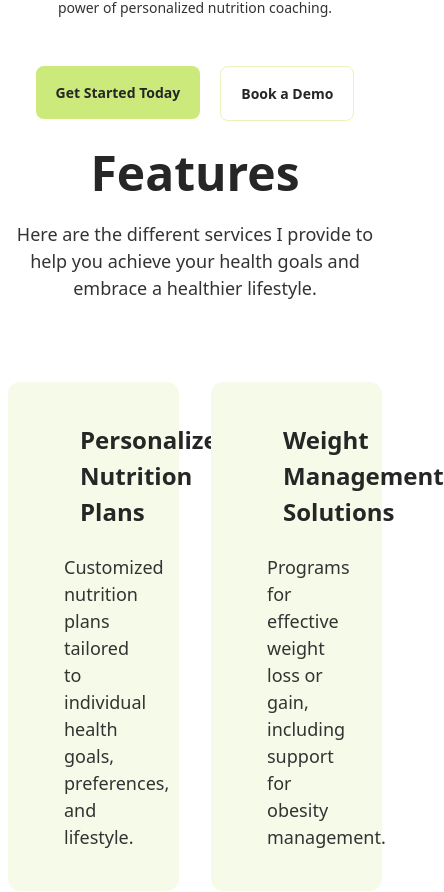
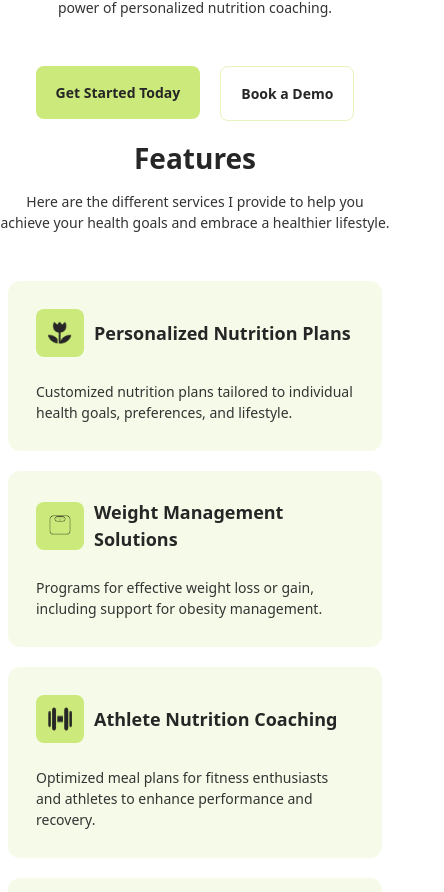
Before and after one commit to AbdullahAhmadAAK/tooba-asif-dietician-portfolio, a SvelteKit app: page / in a window 390 px wide. Shown: the part 860-1752 px from the top of the page, 444 px wide, since content can reach past the window. Built offline with nearby package versions, Linux system fonts and the light colour scheme.

Commit message:
make features section responsive

```diff
--- a/src/routes/sections/FeatureSection.svelte
+++ b/src/routes/sections/FeatureSection.svelte
@@ -45,30 +45,30 @@
 </script>
 
 <div class="flex flex-col gap-3">
-  <h4 class="text-[#262626] text-center text-[48px] font-bold">Features</h4>
+  <h4 class="text-[#262626] text-center md:text-[48px] sm:text-[38px] text-[28px] font-bold">Features</h4>
 
-  <p class="text-[#333333] text-center text-[18px] font-medium">
+  <p class="text-[#333333] text-center md:text-[18px] sm:text-[16px] text-[14px] font-medium">
     Here are the different services I provide to help you achieve your health
     goals and embrace a healthier lifestyle.
   </p>
 </div>
 
-<div class="grid grid-cols-2 gap-8 mt-20 {horizontalSectionMarginClass}">
+<div class="grid md:grid-cols-2 grid-cols-1 md:gap-8 gap-5 md:mt-20 sm:mt-15 mt-12 {horizontalSectionMarginClass}">
   {#each features as feature}
     <div
-      class="bg-[#F6FBE9] flex flex-col gap-6 py-10 px-14 rounded-xl transition duration-300 hover:bg-[#D6F5A1] hover:shadow-lg hover:scale-105"
+      class="bg-[#F6FBE9] flex group flex-col gap-6 md:py-10 md:px-14 sm:p-10 p-7 rounded-xl transition duration-300 hover:bg-[#D6F5A1] hover:shadow-lg hover:scale-105"
     >
-      <div class="flex items-center gap-4">
+      <div class="flex items-center md:gap-4 gap-[10px]">
         <div
-          class="flex justify-center items-center bg-[#CBEA7B] rounded-lg w-[68px] h-[68px] transition duration-300 hover:bg-[#AEE06C]"
+          class="flex justify-center items-center bg-[#CBEA7B] rounded-lg md:min-w-[68px] md:min-h-[68px] sm:min-w-[54px] sm:min-h-[54px] min-w-[48px] min-h-[48px] transition duration-300 group-hover:bg-[#AEE06C]"
         >
-          <img src={feature.image} alt="" class="w-10 h-10" />
+          <img src={feature.image} alt="" class="md:w-10 md:h-10 sm:w-7 sm:h-7 w-6 h-6" />
         </div>
-        <h5 class="text-[24px] font-semibold text-[#262626] transition duration-300 hover:text-[#1A1A1A]">
+        <h5 class="md:text-[24px] sm:text-[20px] text-[18px] font-semibold text-[#262626] transition duration-300 group-hover:text-[#1A1A1A]">
           {feature.title}
         </h5>
       </div>
-      <p class="text-[18px] font-medium text-[#333333] transition duration-300 hover:text-[#1F1F1F]">
+      <p class="md:text-[18px] sm:text-[16px] text-[14px] font-medium text-[#333333] transition duration-300 group-hover:text-[#1F1F1F]">
         {feature.description}
       </p>
     </div>
```
